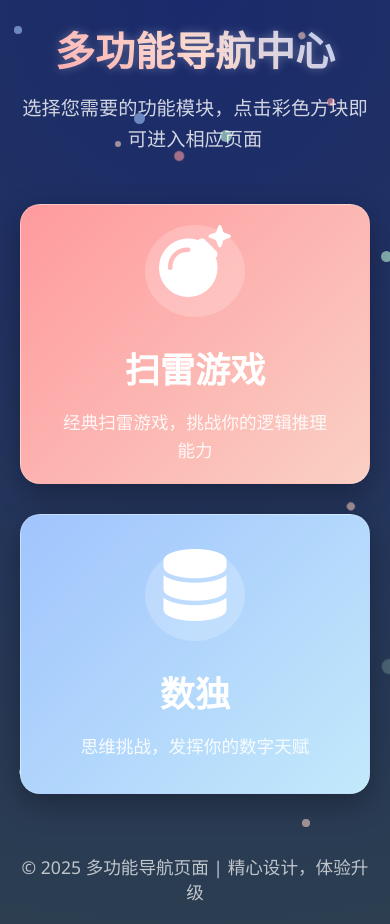
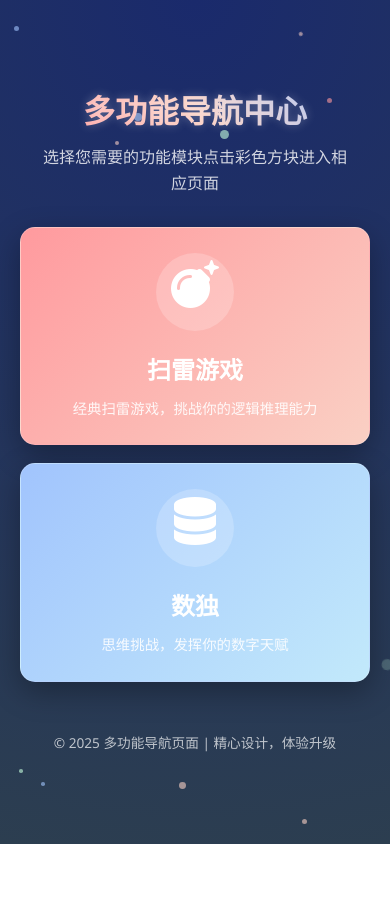
Before and after one commit to littleGames2025/littleGames2025.github.io, a plain HTML site: page index.html in a window 390 px wide. Shown: the top 924 px of the page. After the commit the page ends 844 px from the top, so only its background shows below. Drawn offline with Linux system fonts and the light colour scheme.

Commit message:
Update index.html

```diff
--- a/index.html
+++ b/index.html
@@ -2,7 +2,7 @@
 <html lang="zh-CN">
 <head>
     <meta charset="UTF-8">
-    <meta name="viewport" content="width=device-width, initial-scale=1.0">
+    <meta name="viewport" content="width=device-width, initial-scale=1.0, maximum-scale=1.0, user-scalable=no">
     <title>多功能导航页面</title>
     <link rel="stylesheet" href="https://cdnjs.cloudflare.com/ajax/libs/font-awesome/6.4.0/css/all.min.css">
     <style>
@@ -11,6 +11,7 @@
             padding: 0;
             box-sizing: border-box;
             font-family: 'Segoe UI', Tahoma, Geneva, Verdana, sans-serif;
+            -webkit-tap-highlight-color: transparent;
         }
 
         body {
@@ -21,6 +22,7 @@
             align-items: center;
             padding: 20px;
             color: #fff;
+            touch-action: manipulation;
         }
 
         .container {
@@ -30,12 +32,13 @@
         }
 
         header {
-            margin-bottom: 50px;
+            margin-bottom: 40px;
             animation: fadeInDown 1s ease;
+            padding: 0 15px;
         }
 
         h1 {
-            font-size: 3.5rem;
+            font-size: clamp(2rem, 8vw, 3.5rem);
             margin-bottom: 15px;
             text-shadow: 0 0 10px rgba(255, 255, 255, 0.3);
             background: linear-gradient(45deg, #ff9a9e, #fad0c4, #a1c4fd);
@@ -43,20 +46,22 @@
             background-clip: text;
             color: transparent;
             font-weight: 700;
+            line-height: 1.2;
         }
 
         .subtitle {
-            font-size: 1.5rem;
+            font-size: clamp(1rem, 4vw, 1.5rem);
             opacity: 0.8;
             max-width: 600px;
             margin: 0 auto;
             line-height: 1.6;
+            padding: 0 10px;
         }
 
         .grid-container {
             display: grid;
             grid-template-columns: repeat(auto-fit, minmax(280px, 1fr));
-            gap: 30px;
+            gap: 25px;
             margin: 0 auto;
             max-width: 900px;
         }
@@ -65,7 +70,7 @@
             background: rgba(255, 255, 255, 0.1);
             backdrop-filter: blur(10px);
             border-radius: 20px;
-            padding: 40px 25px;
+            padding: 35px 20px;
             text-decoration: none;
             color: white;
             display: flex;
@@ -77,7 +82,8 @@
             border: 1px solid rgba(255, 255, 255, 0.2);
             position: relative;
             overflow: hidden;
-            height: 280px;
+            height: auto;
+            min-height: 220px;
         }
 
         .grid-item::before {
@@ -96,36 +102,41 @@
             transition: transform 0.5s ease;
         }
 
+        .grid-item:active {
+            transform: scale(0.98);
+            box-shadow: 0 5px 15px rgba(0, 0, 0, 0.3);
+        }
+
         .grid-item:hover {
-            transform: translateY(-15px) scale(1.03);
-            box-shadow: 0 15px 35px rgba(0, 0, 0, 0.5);
+            transform: translateY(-8px) scale(1.02);
+            box-shadow: 0 15px 35px rgba(0, 0, 0, 0.4);
         }
 
         .grid-item:hover::before {
-            transform: rotate(45deg) scale(1.5);
+            transform: rotate(45deg) scale(1.2);
         }
 
         .grid-item i {
-            font-size: 4.5rem;
-            margin-bottom: 20px;
+            font-size: clamp(3rem, 12vw, 4.5rem);
+            margin-bottom: 15px;
             transition: transform 0.3s ease;
         }
 
         .grid-item:hover i {
-            transform: scale(1.2);
+            transform: scale(1.15);
         }
 
         .grid-item h2 {
-            font-size: 2.2rem;
-            margin-bottom: 15px;
+            font-size: clamp(1.5rem, 6vw, 2.2rem);
+            margin-bottom: 12px;
             font-weight: 600;
         }
 
         .grid-item p {
-            font-size: 1.1rem;
+            font-size: clamp(0.9rem, 3.5vw, 1.1rem);
             opacity: 0.9;
-            line-height: 1.6;
-            max-width: 90%;
+            line-height: 1.5;
+            max-width: 95%;
         }
 
         .mine {
@@ -137,21 +148,22 @@
         }
 
         .grid-item .icon-container {
-            width: 100px;
-            height: 100px;
+            width: clamp(70px, 20vw, 100px);
+            height: clamp(70px, 20vw, 100px);
             background: rgba(255, 255, 255, 0.2);
             border-radius: 50%;
             display: flex;
             align-items: center;
             justify-content: center;
-            margin-bottom: 25px;
+            margin-bottom: 20px;
         }
 
         footer {
-            margin-top: 60px;
-            font-size: 1.1rem;
+            margin-top: 50px;
+            font-size: clamp(0.85rem, 3.5vw, 1.1rem);
             opacity: 0.7;
             animation: fadeInUp 1s ease;
+            padding: 0 15px;
         }
 
         .particles {
@@ -174,7 +186,7 @@
         @keyframes fadeInDown {
             from {
                 opacity: 0;
-                transform: translateY(-30px);
+                transform: translateY(-20px);
             }
             to {
                 opacity: 1;
@@ -185,7 +197,7 @@
         @keyframes fadeInUp {
             from {
                 opacity: 0;
-                transform: translateY(30px);
+                transform: translateY(20px);
             }
             to {
                 opacity: 1;
@@ -211,17 +223,52 @@
         }
 
         @media (max-width: 768px) {
-            h1 {
-                font-size: 2.5rem;
+            body {
+                padding: 15px;
             }
 
-            .subtitle {
-                font-size: 1.2rem;
+            header {
+                margin-bottom: 30px;
+            }
+
+            .grid-container {
+                gap: 20px;
+                max-width: 450px;
+            }
+
+            .grid-item {
+                padding: 25px 15px;
+                border-radius: 15px;
+            }
+        }
+
+        @media (max-width: 480px) {
+            body {
+                padding: 12px;
             }
 
             .grid-container {
                 grid-template-columns: 1fr;
-                max-width: 400px;
+                max-width: 350px;
+                gap: 18px;
+            }
+
+            .grid-item {
+                min-height: 180px;
+            }
+
+            .subtitle br {
+                display: none;
+            }
+        }
+
+        @media (max-height: 700px) {
+            header {
+                margin-bottom: 25px;
+            }
+
+            .grid-container {
+                gap: 15px;
             }
         }
     </style>
@@ -232,7 +279,7 @@
     <div class="container">
         <header>
             <h1>多功能导航中心</h1>
-            <p class="subtitle">选择您需要的功能模块，点击彩色方块即可进入相应页面</p>
+            <p class="subtitle">选择您需要的功能模块<br>点击彩色方块进入相应页面</p>
         </header>
 
         <div class="grid-container">
@@ -262,14 +309,14 @@
         // 创建粒子动画
         function createParticles() {
             const particlesContainer = document.getElementById('particles');
-            const particleCount = 30;
+            const particleCount = 20;
 
             for (let i = 0; i < particleCount; i++) {
                 const particle = document.createElement('div');
                 particle.classList.add('particle');
 
                 // 随机大小
-                const size = Math.random() * 10 + 5;
+                const size = Math.random() * 8 + 3;
                 particle.style.width = `${size}px`;
                 particle.style.height = `${size}px`;
 
@@ -303,6 +350,16 @@
                 item.style.animationDelay = `${index * 0.2}s`;
             });
         });
+
+        // 防止双击缩放
+        let lastTouchEnd = 0;
+        document.addEventListener('touchend', function(event) {
+            const now = Date.now();
+            if (now - lastTouchEnd <= 300) {
+                event.preventDefault();
+            }
+            lastTouchEnd = now;
+        }, false);
     </script>
 </body>
 </html>
```
